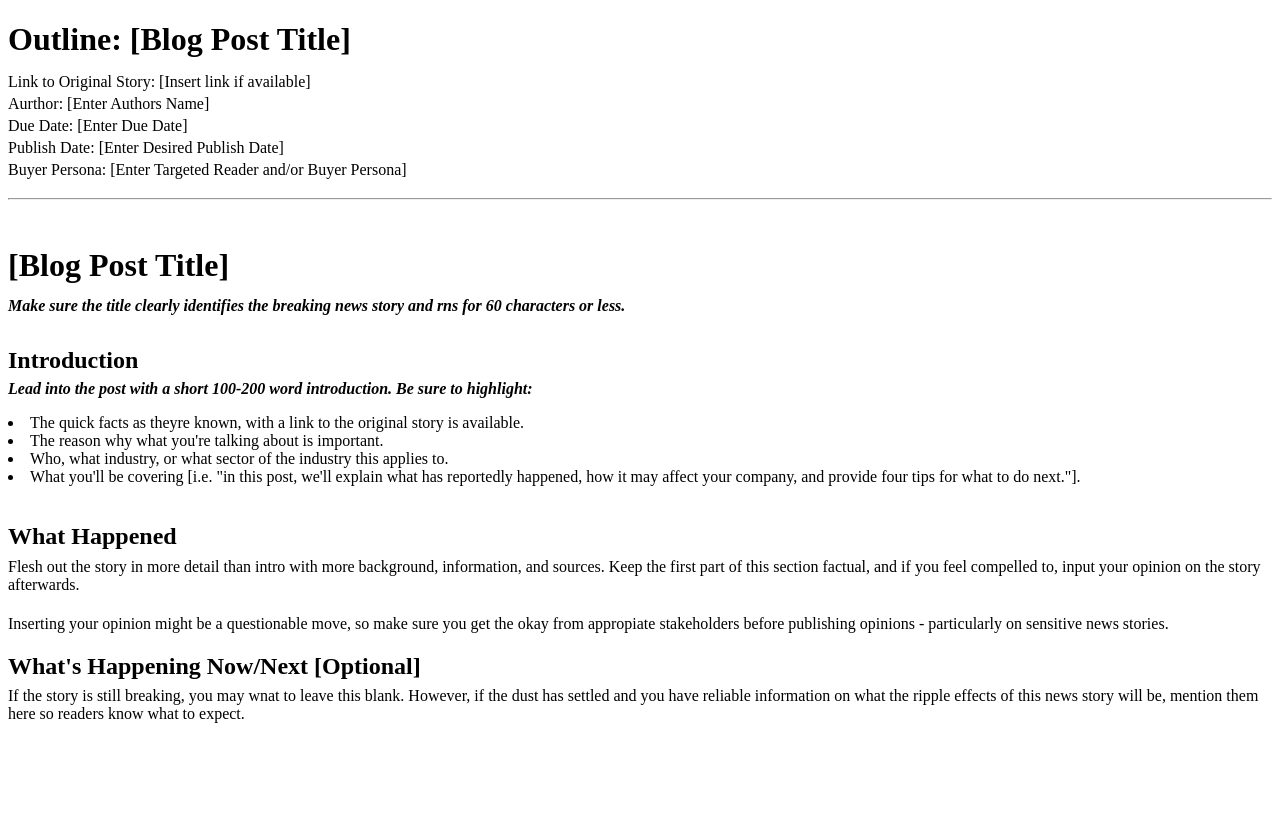
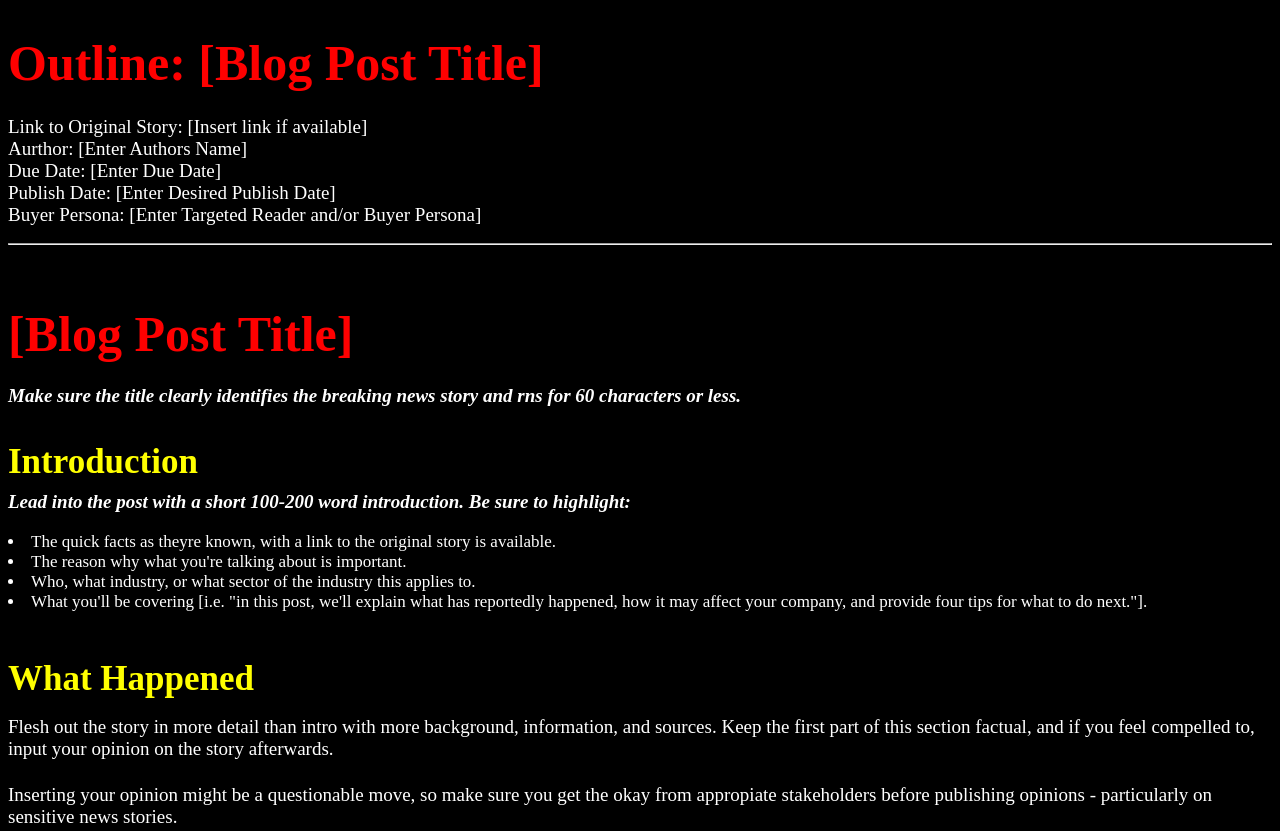
Before and after one commit to godfreystorm/FullStackPath, a plain HTML site: page Intro to HTML&CSS/Plain blog page/index.html in a window 1280 px wide. Shown: the top 831 px of the page. Before the commit the page ends 800 px from the top, so only its background shows below. Drawn offline with Linux system fonts and the light colour scheme.

Commit message:
This is my beginner level adding CSS to my begginer html files

```diff
--- a/Intro to HTML&CSS/Plain blog page(Only HTML)/index.html
+++ b/Intro to HTML&CSS/Plain blog page/index.html
@@ -4,6 +4,7 @@
     <meta charset="UTF-8">
     <meta http-equiv="X-UA-Compatible" content="IE=edge">
     <meta name="viewport" content="width=device-width, initial-scale=1.0">
+    <link rel="stylesheet" href="style.css">
     <title>Document</title>
 </head>
 <body>
--- /dev/null
+++ b/Intro to HTML&CSS/Plain blog page/style.css
@@ -0,0 +1,23 @@
+body{
+    text-align: left;
+    background-color: black;
+    color: white;
+}
+
+h1{
+    color: red;
+    font-size:50px;
+}
+
+h2{
+    color:yellow;
+    font-size: 35px;
+}
+
+p{
+    font-size: 19px;;
+}
+
+li{
+    font-size: 17px;
+}
```
